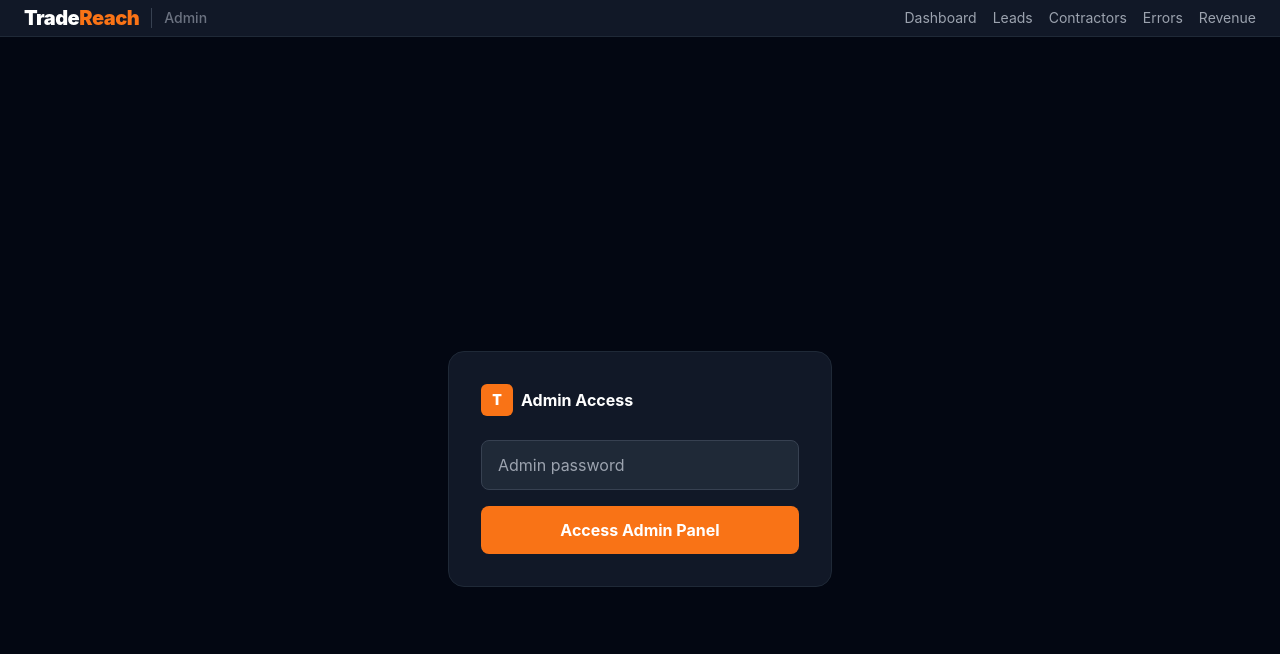
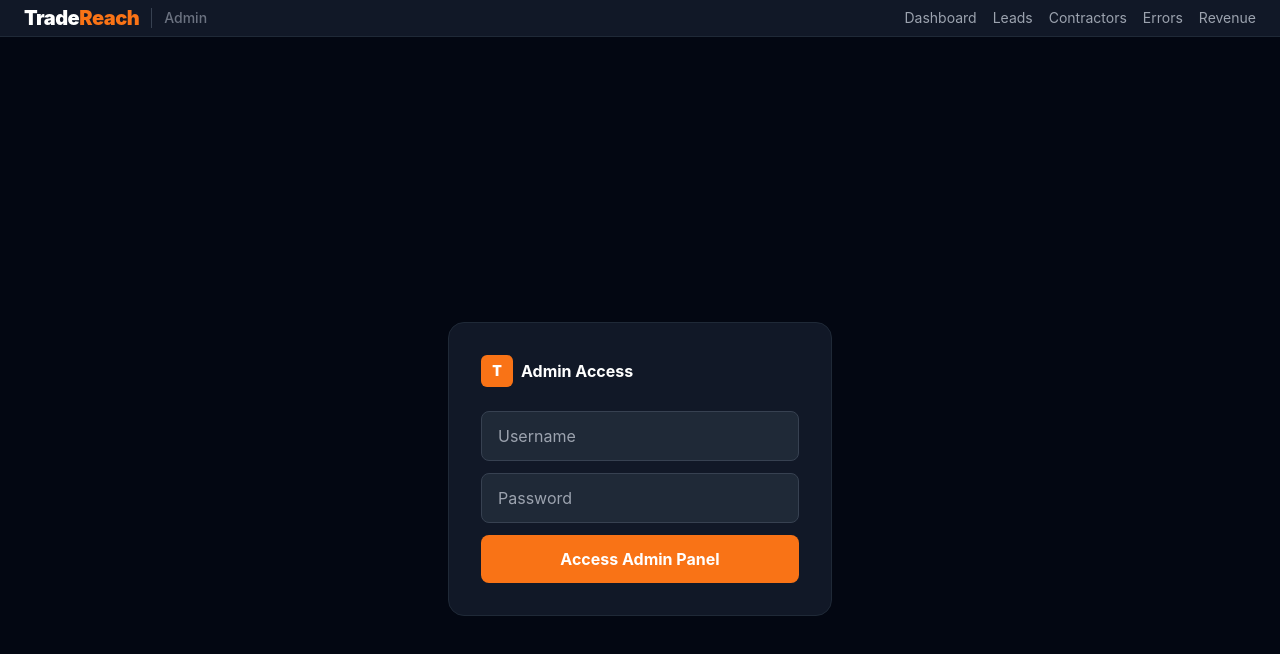
Before and after one commit to tradereachapp-blip/tradereach, a Next.js app: page /admin/login in a window 1280 px wide. Shown: the top 654 px of the page. Built offline with nearby package versions, Linux system fonts and the light colour scheme.

Commit message:
fix: src/app/admin/login/page.tsx

```diff
--- a/src/app/admin/login/page.tsx
+++ b/src/app/admin/login/page.tsx
@@ -5,13 +5,33 @@ import { useRouter } from 'next/navigation'
 
 export default function AdminLoginPage() {
   const router = useRouter()
+  const [username, setUsername] = useState('')
   const [password, setPassword] = useState('')
   const [error, setError] = useState('')
+  const [loading, setLoading] = useState(false)
 
-  function handleSubmit(e: React.FormEvent) {
+  async function handleSubmit(e: React.FormEvent) {
     e.preventDefault()
-    // Redirect with admin_key query param — middleware checks it
-    router.push(`/admin?admin_key=${encodeURIComponent(password)}`)
+    setError('')
+    setLoading(true)
+    try {
+      const res = await fetch('/api/admin/auth', {
+        method: 'POST',
+        headers: { 'Content-Type': 'application/json' },
+        body: JSON.stringify({ username, password }),
+      })
+      if (res.ok) {
+        router.push('/admin')
+        router.refresh()
+      } else {
+        const data = await res.json()
+        setError(data.error || 'Invalid credentials')
+      }
+    } catch {
+      setError('Something went wrong. Try again.')
+    } finally {
+      setLoading(false)
+    }
   }
 
   return (
@@ -23,16 +43,34 @@ export default function AdminLoginPage() {
           </div>
           <span className="font-bold text-white">Admin Access</span>
         </div>
-        <form onSubmit={handleSubmit}>
+        <form onSubmit={handleSubmit} className="space-y-3">
+          <input
+            type="text"
+            value={username}
+            onChange={e => setUsername(e.target.value)}
+            className="w-full px-4 py-3 bg-gray-800 border border-gray-700 text-white rounded-lg focus:outline-none focus:ring-2 focus:ring-orange-400"
+            placeholder="Username"
+            autoComplete="username"
+            required
+          />
           <input
             type="password"
             value={password}
             onChange={e => setPassword(e.target.value)}
-            className="w-full px-4 py-3 bg-gray-800 border border-gray-700 text-white rounded-lg mb-4 focus:outline-none focus:ring-2 focus:ring-orange-400"
-            placeholder="Admin password"
+            className="w-full px-4 py-3 bg-gray-800 border border-gray-700 text-white rounded-lg focus:outline-none focus:ring-2 focus:ring-orange-400"
+            placeholder="Password"
+            autoComplete="current-password"
+            required
           />
-          <button type="submit" className="w-full bg-orange-500 hover:bg-orange-600 text-white font-bold py-3 rounded-lg">
-            Access Admin Panel
+          {error && (
+            <p className="text-red-400 text-sm">{error}</p>
+          )}
+          <button
+            type="submit"
+            disabled={loading}
+            className="w-full bg-orange-500 hover:bg-orange-600 text-white font-bold py-3 rounded-lg transition-all disabled:opacity-50"
+          >
+            {loading ? 'Checking...' : 'Access Admin Panel'}
           </button>
         </form>
       </div>
```
